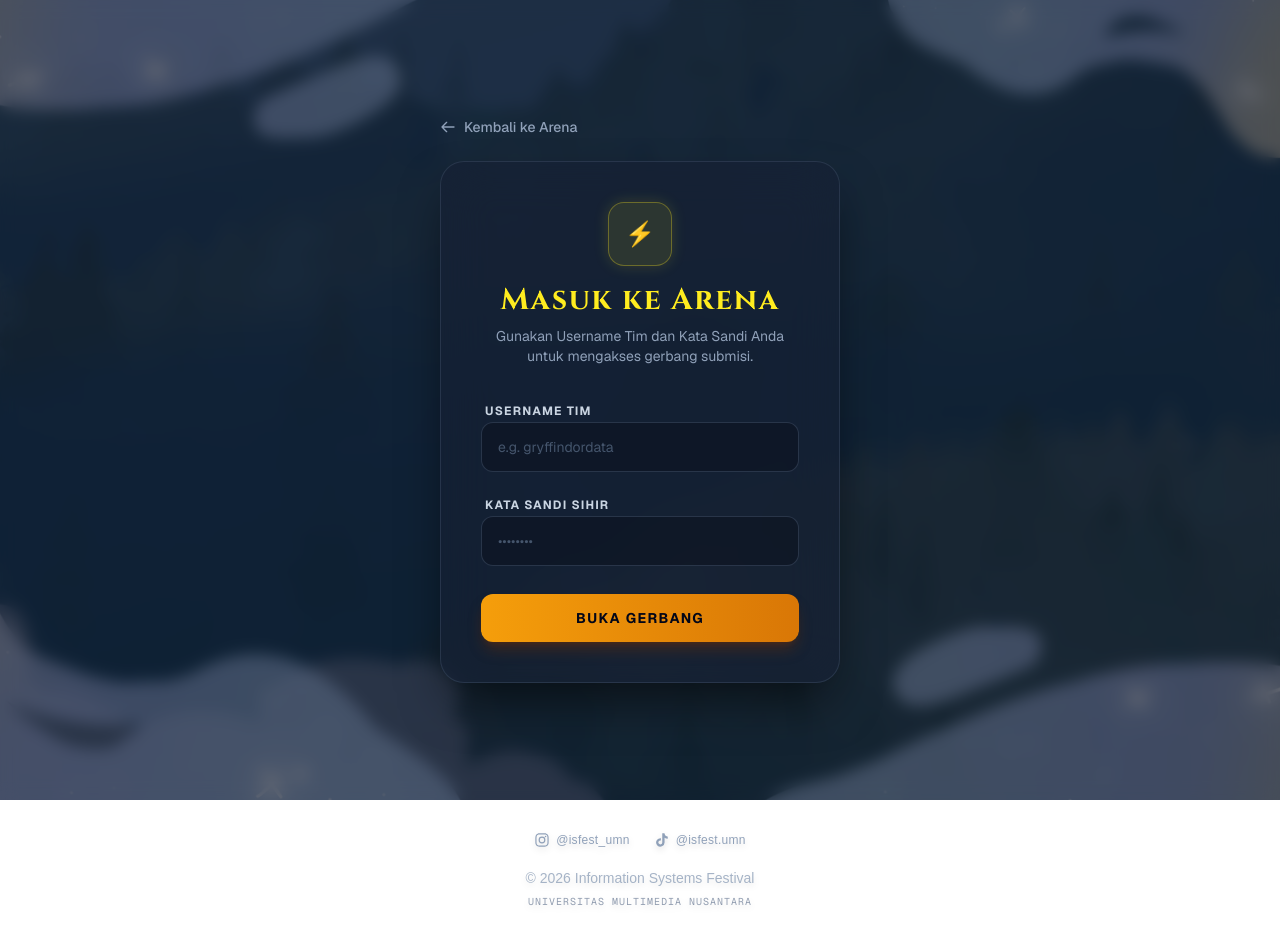
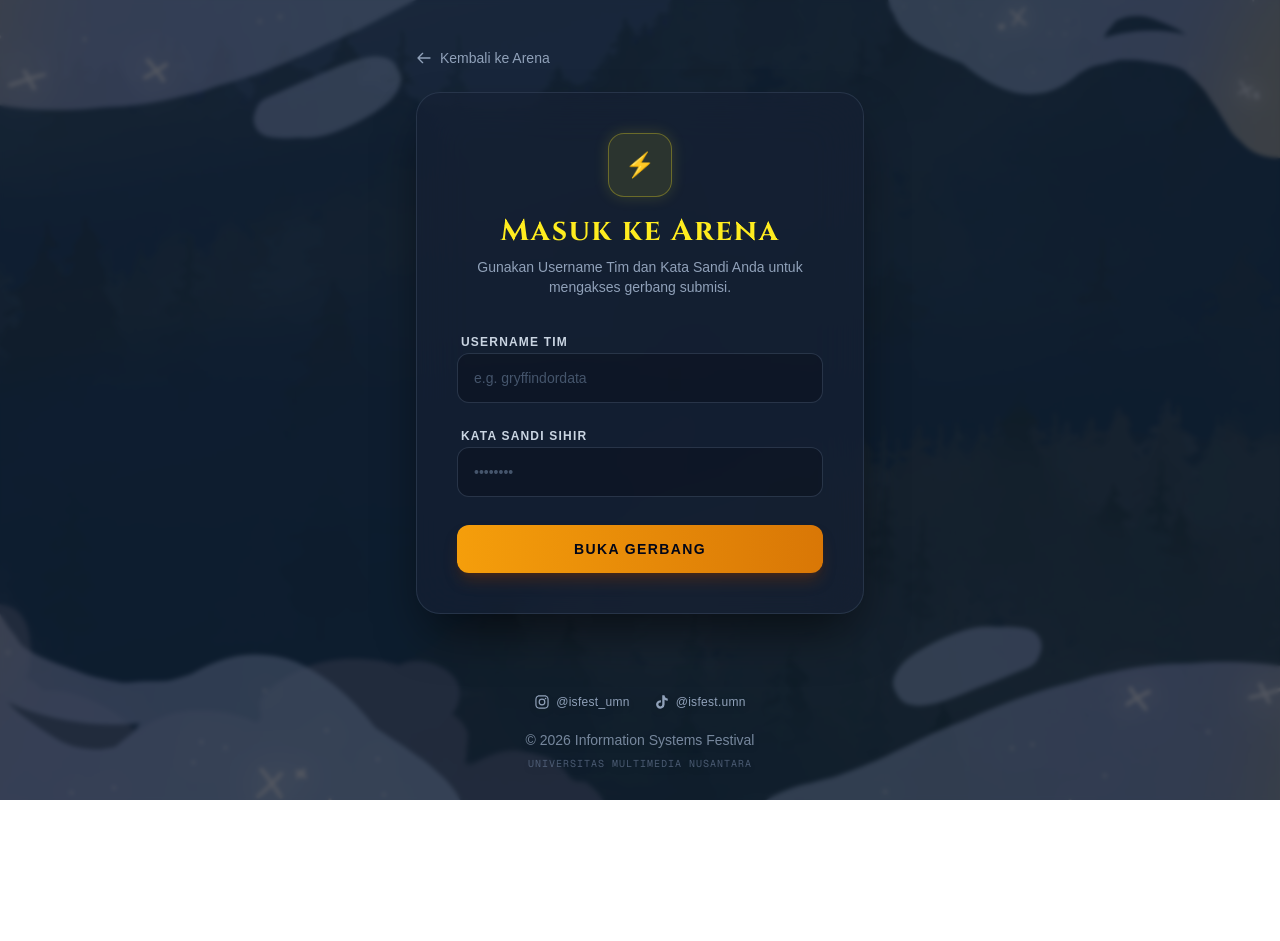
Before and after one commit to BakiTacos/isfest-datacompetition, a Next.js app: page /login in a window 1280 px wide. After the commit the page ends 803 px from the top, so only its background shows below. Built offline with nearby package versions, Linux system fonts and the light colour scheme.

Commit message:
Update #4.9 Fix Bug Footer Login page

```diff
--- a/app/login/page.tsx
+++ b/app/login/page.tsx
@@ -25,29 +25,21 @@ export default function LoginPage() {
     setErrorMsg('');
 
     try {
-      // 🔮 1. Kirim data ke API Backend (bukan query langsung ke Supabase)
       const res = await fetch('/api/login', {
         method: 'POST',
-        headers: {
-          'Content-Type': 'application/json',
-        },
-        body: JSON.stringify({ username, password }), // Pastikan formatnya sesuai dengan API
+        headers: { 'Content-Type': 'application/json' },
+        body: JSON.stringify({ username, password }),
       });
 
       const data = await res.json();
 
-      // 🔮 2. Jika API merespons dengan status gagal (401/400/500)
       if (!res.ok) {
         throw new Error(data.error || 'Terjadi anomali saat memverifikasi mantra.');
       }
 
-      // 🔮 3. Jika API sukses, Cookie sudah otomatis terpasang oleh server backend.
-      // Kita tinggal membuka gerbang menuju halaman submisi.
       router.push('/soal');
       router.refresh();
-
     } catch (error: any) {
-      // Tampilkan pesan error spesifik dari Backend (misal: "Kata sandi asrama Anda salah.")
       setErrorMsg(error.message);
     } finally {
       setLoading(false);
@@ -55,10 +47,11 @@ export default function LoginPage() {
   };
 
   return (
-    <main className="min-h-screen text-slate-200 font-sans relative overflow-hidden selection:bg-[#ffec1f]/20 selection:text-[#ffec1f] flex items-center justify-center">
+    // Struktur flex-grow memastikan layout meluas dan mendorong Footer ke bawah
+    <main className="flex-grow flex flex-col relative bg-[#0a101d]">
 
-      {/* 🌲 LAYER BACKGROUND GAMBAR HUTAN PINUS */}
-      <div className="absolute inset-0 z-0 pointer-events-none">
+      {/* LAYER BACKGROUND (Fixed agar tidak bergeser) */}
+      <div className="fixed inset-0 z-0 pointer-events-none">
         <Image
           src="/background-leaderboard.png"
           alt="Mystical Forest Background"
@@ -66,11 +59,12 @@ export default function LoginPage() {
           priority
           className="object-cover object-center"
         />
-        <div className="absolute inset-0 bg-[#0a101d]/60 backdrop-blur-sm" />
+        <div className="absolute inset-0 bg-[#0a101d]/70 backdrop-blur-[2px]" />
       </div>
 
-      {/* 🔮 FORM LOGIN CARD */}
-      <div className="relative z-10 w-full max-w-md px-6">
+      {/* KONTEN UTAMA (Di tengah layar) */}
+      <div className="flex-grow flex items-center justify-center relative z-10 px-6 py-12">
+        <div className="w-full max-w-md">
 
           <Link
             href="/"
@@ -97,7 +91,6 @@ export default function LoginPage() {
             </div>
 
             <form onSubmit={handleLogin} className="space-y-5 animate-fade-in">
-            {/* Input Username */}
               <div className="space-y-1.5">
                 <label className="text-[10px] md:text-xs font-bold text-slate-300 uppercase tracking-widest pl-1">
                   Username Tim
@@ -112,7 +105,6 @@ export default function LoginPage() {
                 />
               </div>
 
-            {/* Input Password */}
               <div className="space-y-1.5">
                 <label className="text-[10px] md:text-xs font-bold text-slate-300 uppercase tracking-widest pl-1">
                   Kata Sandi Sihir
@@ -141,7 +133,7 @@ export default function LoginPage() {
                 {loading ? 'Memvalidasi...' : 'Buka Gerbang'}
               </button>
             </form>
-
+          </div>
         </div>
       </div>
     </main>
```
Lines whose indentation alone changed are shown as unchanged.
